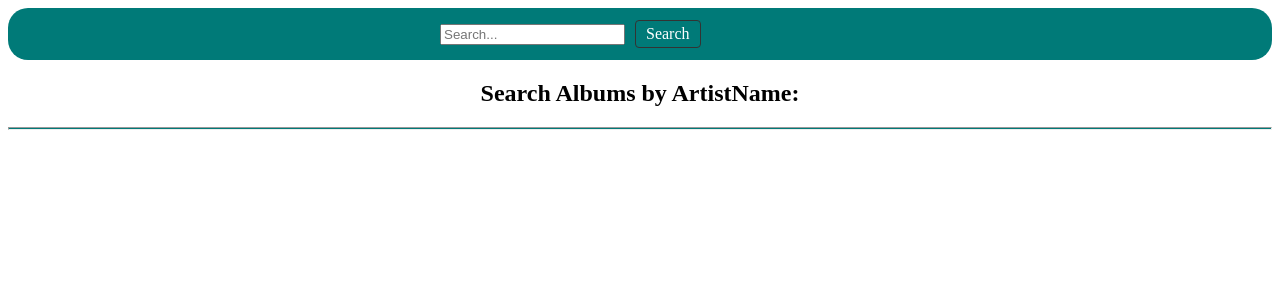
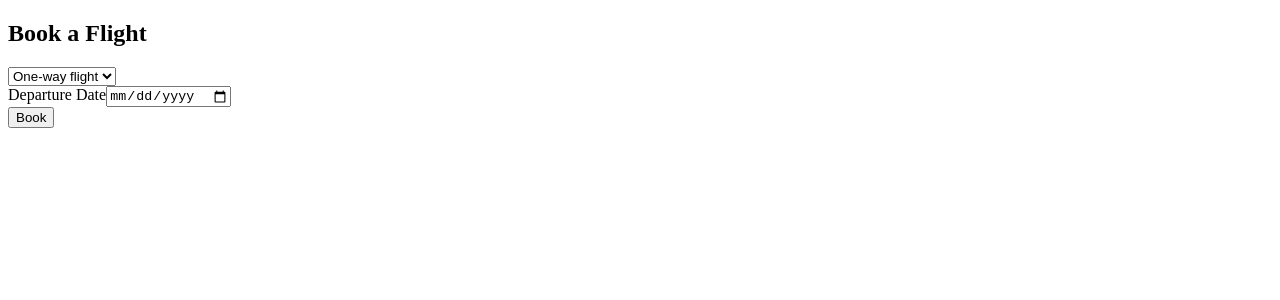
Before and after one commit to ninihou/angular_album, an Angular app in the folder itunes-album-search/: page / in a window 1280 px wide. Shown: the top 300 px of the page. Built offline with nearby package versions, Linux system fonts and the light colour scheme.

Commit message:
fligth book hw

```diff
--- a/itunes-album-search/angular.json
+++ b/itunes-album-search/angular.json
@@ -132,5 +132,8 @@
     "@schematics/angular:resolver": {
       "typeSeparator": "."
     }
+  },
+  "cli": {
+    "analytics": "bea1e881-85b9-4529-a4c6-ddf0060fafdc"
   }
 }
--- /dev/null
+++ b/itunes-album-search/src/app/album-search/album-search.component.html
@@ -0,0 +1,29 @@
+<header class="header">
+  <div class="search-wrapper">
+    <input
+      #searchInput
+      type="text"
+      class="search-input"
+      placeholder="Search..."
+      (keydown.enter)="onSearch($event)"
+    />
+    <div class="search-btn" (click)="onSearchClick(searchInput.value)">Search</div>
+  </div>
+</header>
+
+<main class="main-content">
+  @if (artistName) {
+    <h2 class="heading">{{ resultCount }} results for '{{ artistName }}'</h2>
+  } @else {
+    <h2 class="heading">Search Albums by ArtistName:</h2>
+  }
+  <hr class="divider" />
+
+  <div class="album-grid">
+    @for (album of albums; track album.collectionName) {
+      <div class="album-card-border">
+        <app-album-card [album]="album" />
+      </div>
+    }
+  </div>
+</main>
--- /dev/null
+++ b/itunes-album-search/src/app/album-search/album-search.component.scss
@@ -0,0 +1,51 @@
+.search-wrapper {
+  display: flex;
+  align-items: center;
+  width: 400px;
+  margin: 0 auto;
+}
+
+.search-btn {
+  margin-left: 10px;
+  border: 1px solid #333;
+  border-radius: 4px;
+  padding: 4px 10px;
+  cursor: pointer;
+}
+
+.heading {
+  text-align: center;
+}
+
+img {
+  width: 200px;
+  height: 200px;
+  object-fit: cover;
+}
+
+.album-grid {
+  display: grid;
+  grid-template-columns: repeat(auto-fill, minmax(140px, 1fr));
+  gap: 10px;
+  padding: 20px;
+}
+
+.divider {
+  height: 1px;
+  background-color: #007A78;
+  margin: 20px 0;
+}
+
+.header {
+  background-color: #007A78;
+  padding: 12px 0;
+  color: white;
+  border-radius: 20px;
+}
+
+.album-card-border {
+  border: 1px solid #007A78;
+  border-radius: 4px;
+  padding: 8px;
+  display: block;
+}
--- /dev/null
+++ b/itunes-album-search/src/app/album-search/album-search.component.ts
@@ -0,0 +1,41 @@
+import { Component } from '@angular/core';
+import { AlbumCardComponent } from '../components/album-card/album-card.component';
+import { ItunesService, Album } from '../services/itunes.service';
+
+@Component({
+  selector: 'app-album-search',
+  imports: [AlbumCardComponent],
+  templateUrl: './album-search.component.html',
+  styleUrl: './album-search.component.scss'
+})
+export class AlbumSearchComponent {
+  albums: Album[] = [];
+  artistName = '';
+  resultCount = 0;
+
+  constructor(private itunesService: ItunesService) {}
+
+  onSearch(event: Event): void {
+    const input = event.target as HTMLInputElement;
+    const artist = input.value.trim();
+    if (!artist) return;
+    this.artistName = artist;
+    this.itunesService.searchAlbums(artist).subscribe(data => {
+      this.albums = data.results;
+      this.resultCount = data.resultCount;
+    });
+  }
+
+  onSearchClick(artist: string): void {
+    this.artistName = artist;
+    this.itunesService.searchAlbums(artist).subscribe({
+      next: (data) => {
+        this.albums = data.results;
+        this.resultCount = data.resultCount;
+      },
+      error: (err) => {
+        console.error('API error:', err);
+      }
+    });
+  }
+}
--- a/itunes-album-search/src/app/app.component.html
+++ b/itunes-album-search/src/app/app.component.html
@@ -1,29 +1 @@
-<header class="header">
-  <div class="search-wrapper">
-    <input
-      #searchInput
-      type="text"
-      class="search-input"
-      placeholder="Search..."
-      (keydown.enter)="onSearch($event)"
-    />
-    <div class="search-btn" (click)="onSearchClick(searchInput.value)">Search</div>
-  </div>
-</header>
-
-<main class="main-content">
-  @if (artistName) {
-    <h2 class="heading">{{ resultCount }} results for '{{ artistName }}'</h2>
-  } @else {
-    <h2 class="heading">Search Albums by ArtistName:</h2>
-  }
-  <hr class="divider" />
-
-  <div class="album-grid">
-    @for (album of albums; track album.collectionName) {
-      <div class="album-card-border">
-        <app-album-card [album]="album" />
-      </div>
-    }
-  </div>
-</main>
+<router-outlet></router-outlet>
--- a/itunes-album-search/src/app/app.component.ts
+++ b/itunes-album-search/src/app/app.component.ts
@@ -1,41 +1,10 @@
 import { Component } from '@angular/core';
-import {AlbumCardComponent} from './components/album-card/album-card.component';
-import { ItunesService, Album } from './services/itunes.service';
+import { RouterOutlet } from '@angular/router';
 
 @Component({
   selector: 'app-root',
-  imports: [AlbumCardComponent],
+  imports: [RouterOutlet],
   templateUrl: './app.component.html',
   styleUrl: './app.component.scss'
 })
-export class AppComponent {
-  albums: Album[] = [];
-  artistName = '';
-  resultCount = 0;
-
-  constructor(private itunesService: ItunesService) {}
-
-  onSearch(event: Event): void {// hit enter
-    const input = event.target as HTMLInputElement;
-    const artist = input.value.trim();
-    if (!artist) return;
-
-    this.artistName = artist;
-    console.log('search...:', artist);
-    this.itunesService.searchAlbums(artist).subscribe(data => {
-      console.log('api res:', data);
-      console.log('total results:', data.resultCount);
-      console.log('first album:', data.results[0]);
-      this.albums = data.results;
-      this.resultCount = data.resultCount;
-    });
-  }
- onSearchClick(artist: string): void {
-  console.log('search click button artistName:', artist);
-  this.artistName = artist;
-  this.itunesService.searchAlbums(artist).subscribe(data => {
-    this.albums = data.results;
-    this.resultCount = data.resultCount;
-  });
- }
-}
+export class AppComponent {}
--- a/itunes-album-search/src/app/app.config.ts
+++ b/itunes-album-search/src/app/app.config.ts
@@ -1,8 +1,10 @@
 import { ApplicationConfig, provideZoneChangeDetection } from '@angular/core';
 import { provideClientHydration, withEventReplay } from '@angular/platform-browser';
 import { provideHttpClient } from '@angular/common/http';
+import { provideRouter } from '@angular/router';
+import { routes } from './app.routes';
 
 export const appConfig: ApplicationConfig = {
   providers: [provideZoneChangeDetection({ eventCoalescing: true }), provideClientHydration(withEventReplay()),
-    provideHttpClient()]
+    provideHttpClient(), provideRouter(routes)]
 };
--- /dev/null
+++ b/itunes-album-search/src/app/flight/flight.component.html
@@ -0,0 +1,25 @@
+<div class="flight-booker">
+  <h2>Book a Flight</h2>
+
+  <select [(ngModel)]="flightType">
+    <option value="one-way">One-way flight</option>
+    <option value="return">Return flight</option>
+  </select>
+
+  <div>
+    <label>Departure Date</label>
+    <input type="date" [(ngModel)]="departureDate" />
+  </div>
+
+  @if (flightType === 'return') {
+  <div>
+    <label>Return Date</label>
+    <input type="date" [(ngModel)]="returnDate" [min]="departureDate" />
+  </div>
+  } @else {
+  <div></div>
+  }
+
+
+  <button (click)="bookFlight()">Book</button>
+</div>
--- /dev/null
+++ b/itunes-album-search/src/app/flight/flight.component.ts
@@ -0,0 +1,38 @@
+import { Component } from '@angular/core';
+import { FormsModule } from '@angular/forms';
+
+@Component({
+  selector: 'app-flight',
+  imports: [FormsModule],
+  templateUrl: './flight.component.html',
+  styleUrl: './flight.component.scss'
+})
+export class FlightComponent {
+  flightType: 'one-way' | 'return' = 'one-way';
+  departureDate: string = '';
+  returnDate: string = '';
+  destination = '';
+
+  bookFlight() {
+
+    console.log('bookFlight');
+    console.log('Flight Type:', this.flightType);
+    console.log('Departure Date:', this.departureDate);
+    console.log('Return Date:', this.returnDate);
+    console.log('Destination:', this.destination);
+    if (this.departureDate === "" || (this.flightType === 'return' && this.returnDate === "")) {
+      alert('Please fill in all fields');
+      return;
+    }
+    if (this.flightType === 'one-way') {
+      // Handle one-way flight booking
+      alert(`Booking one-way flight on ${this.departureDate}`);
+
+    } else if (this.flightType === 'return') {
+      // Handle return flight booking
+      alert(`Booking return flight from ${this.departureDate} to ${this.returnDate}`);
+    } else {
+      alert('Pls select');
+    }
+  }
+}
--- a/itunes-album-search/src/app/services/itunes.service.ts
+++ b/itunes-album-search/src/app/services/itunes.service.ts
@@ -20,4 +20,5 @@ export class ItunesService {
     const url = `https://itunes.apple.com/search?media=music&entity=album&attribute=artistTerm&limit=50&term=${encodeURIComponent(artist)}`;
     return this.http.get<{ resultCount: number; results: Album[] }>(url);
   }
+  //
 }
```
Also changed, not shown: itunes-album-search/src/app/app.routes.ts (added, +8 -0 lines), itunes-album-search/src/app/flight/flight.component.scss (added), 1 other file (tests, documents, lock files or other folders).
